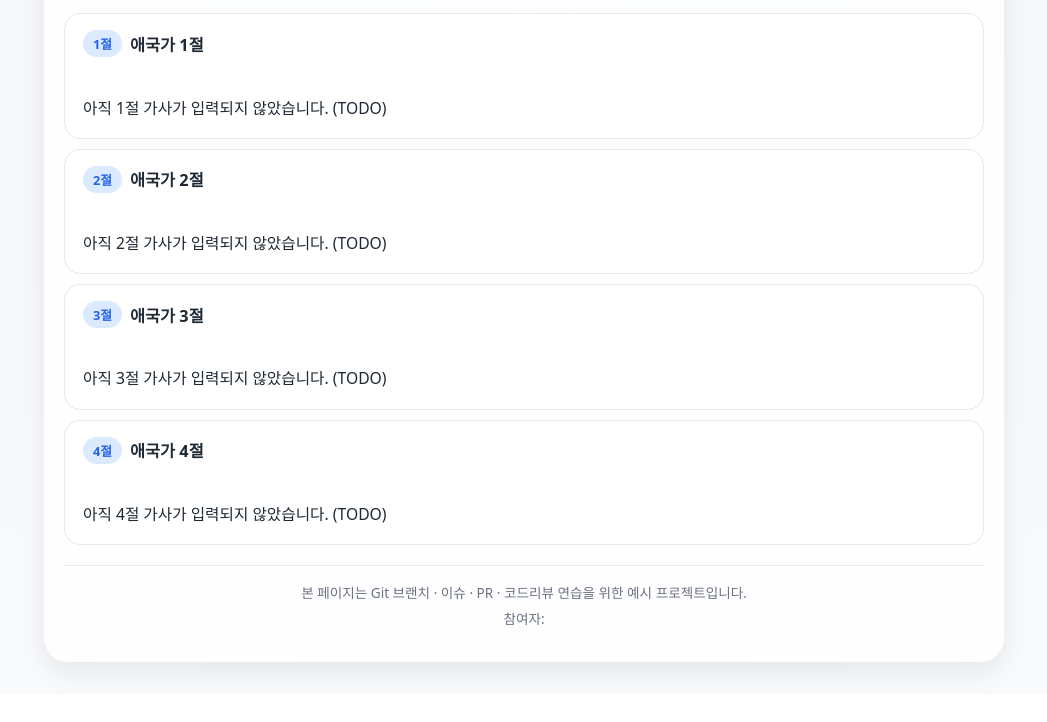
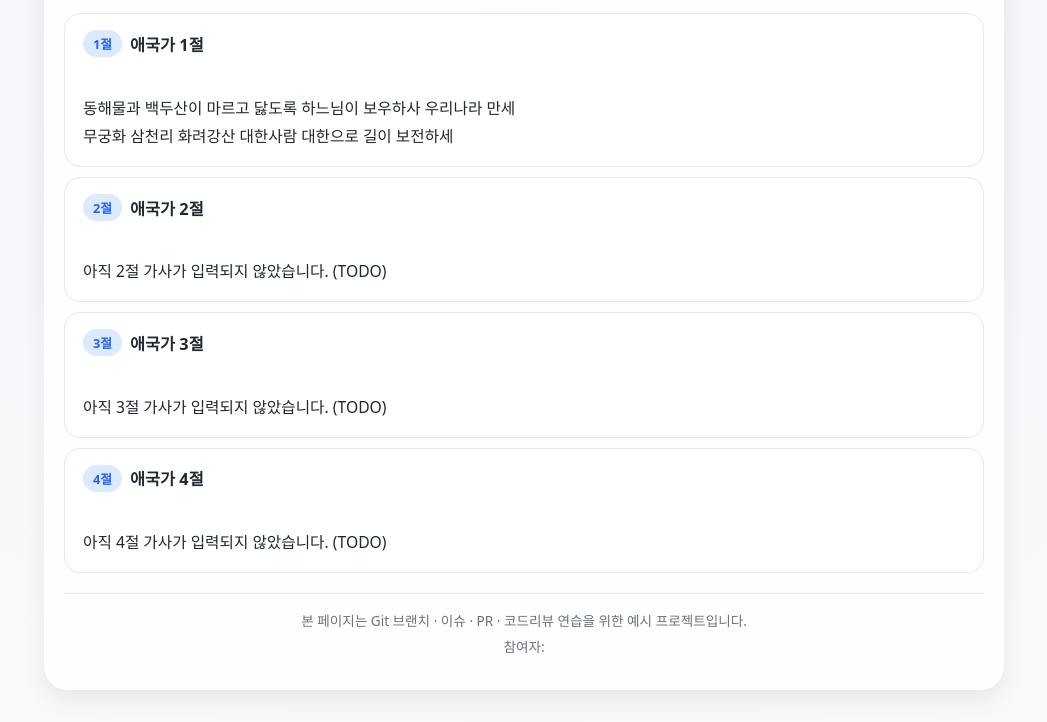
Before and after one commit to ChimaekMeeting/git-practice, a plain HTML site: page public/index.html in a window 1280 px wide. Shown: the part 165-887 px from the top of the page, without its empty margins (116-1163 px from the left). Before the commit the page ends 859 px from the top, so only its background shows below. Drawn offline with Linux system fonts and the light colour scheme.

Commit message:
feat: 애국가 1절 가사 추가

```diff
--- a/public/components/ver1.html
+++ b/public/components/ver1.html
@@ -5,6 +5,7 @@
     <h2 class="anthem-section-title">애국가 1절</h2>
   </div>
   <div class="anthem-lyrics">
-    아직 1절 가사가 입력되지 않았습니다. (TODO)
+    동해물과 백두산이 마르고 닳도록 하느님이 보우하사 우리나라 만세
+    무궁화 삼천리 화려강산 대한사람 대한으로 길이 보전하세
   </div>
 </section>
```
